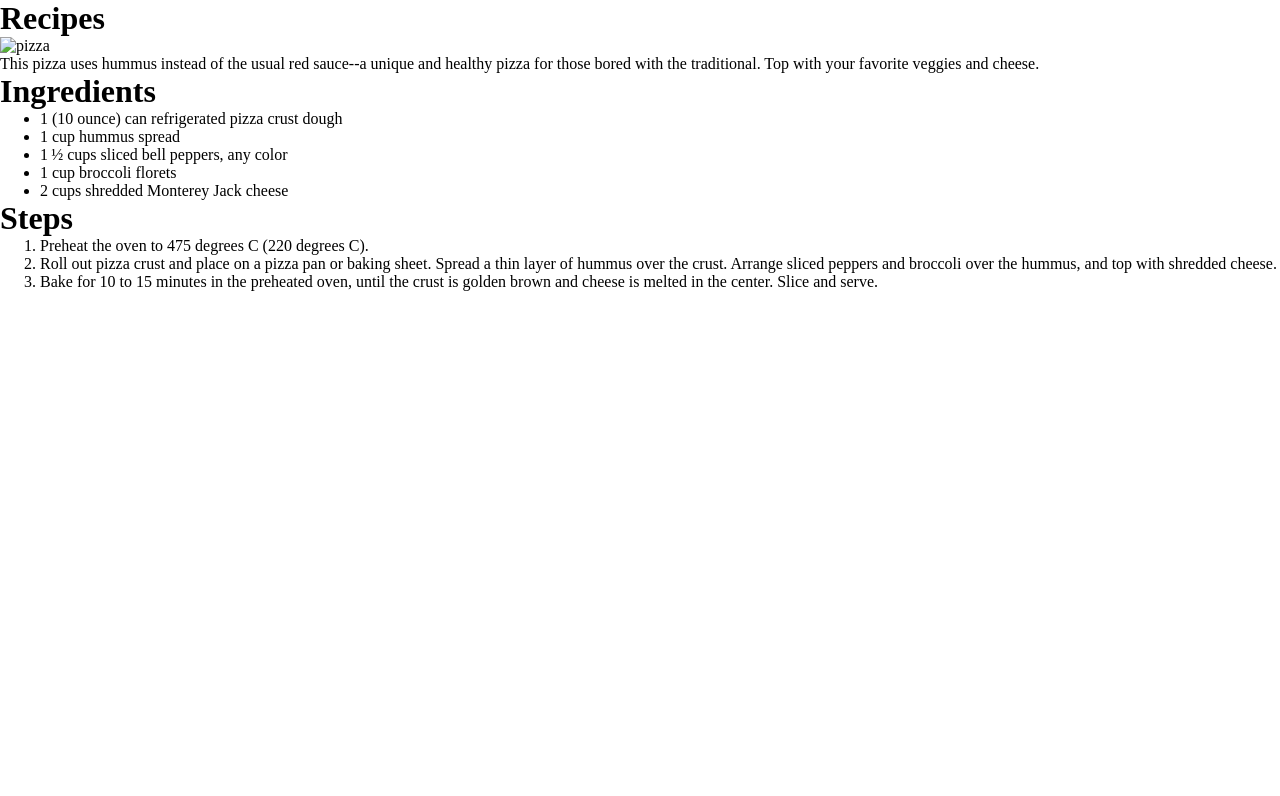
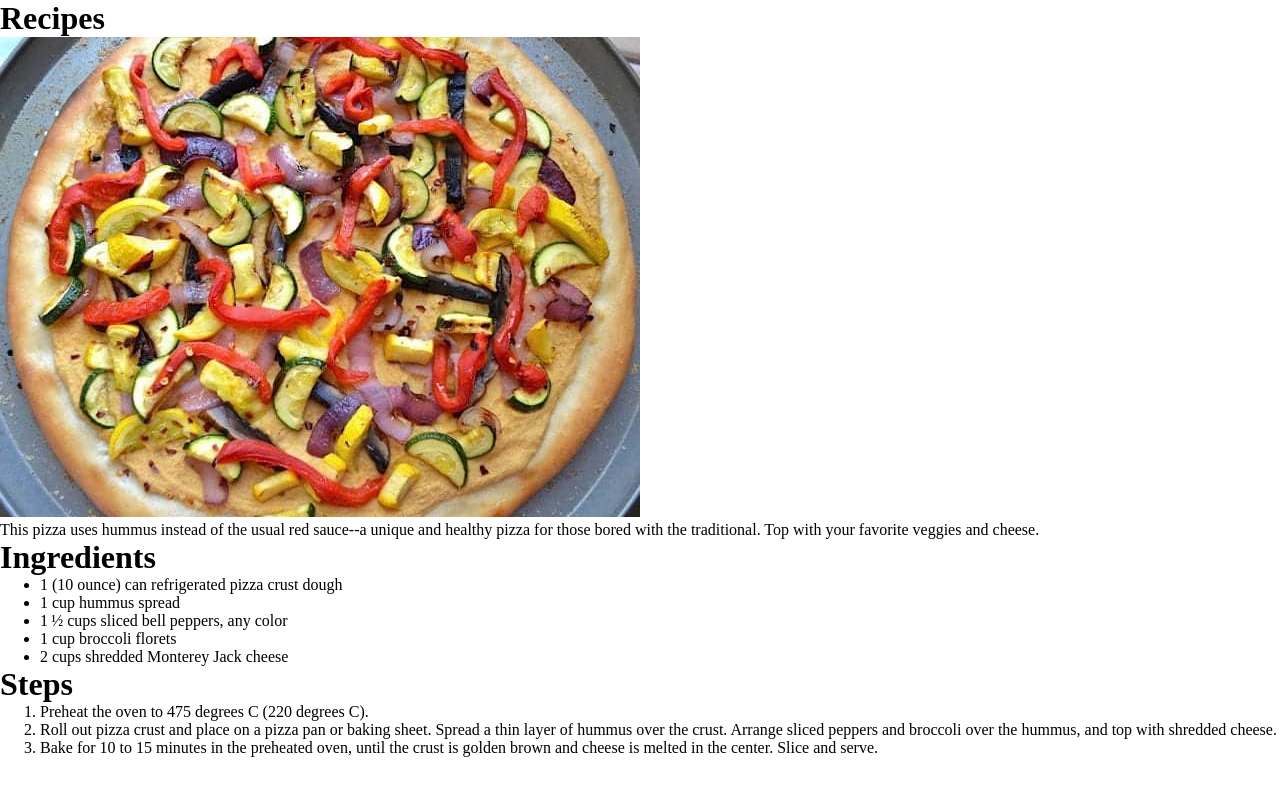
Before and after one commit to winasBen/odin-recipes, a plain HTML site: page recipes/pizza.html in a window 1280 px wide. Drawn offline with Linux system fonts and the light colour scheme; the site is published under a folder, as on GitHub Pages, so addresses that start at the root find nothing.

Commit message:
modify pizza

```diff
--- a/recipes/pizza.html
+++ b/recipes/pizza.html
@@ -9,7 +9,7 @@
   </head>
   <body>
     <h1>Recipes</h1>
-    <img src="/img/pizza.jpg" alt="pizza" />
+    <img src="../img/pizza.jpg" alt="pizza" />
 
     <p>
       This pizza uses hummus instead of the usual red sauce--a unique and
```
